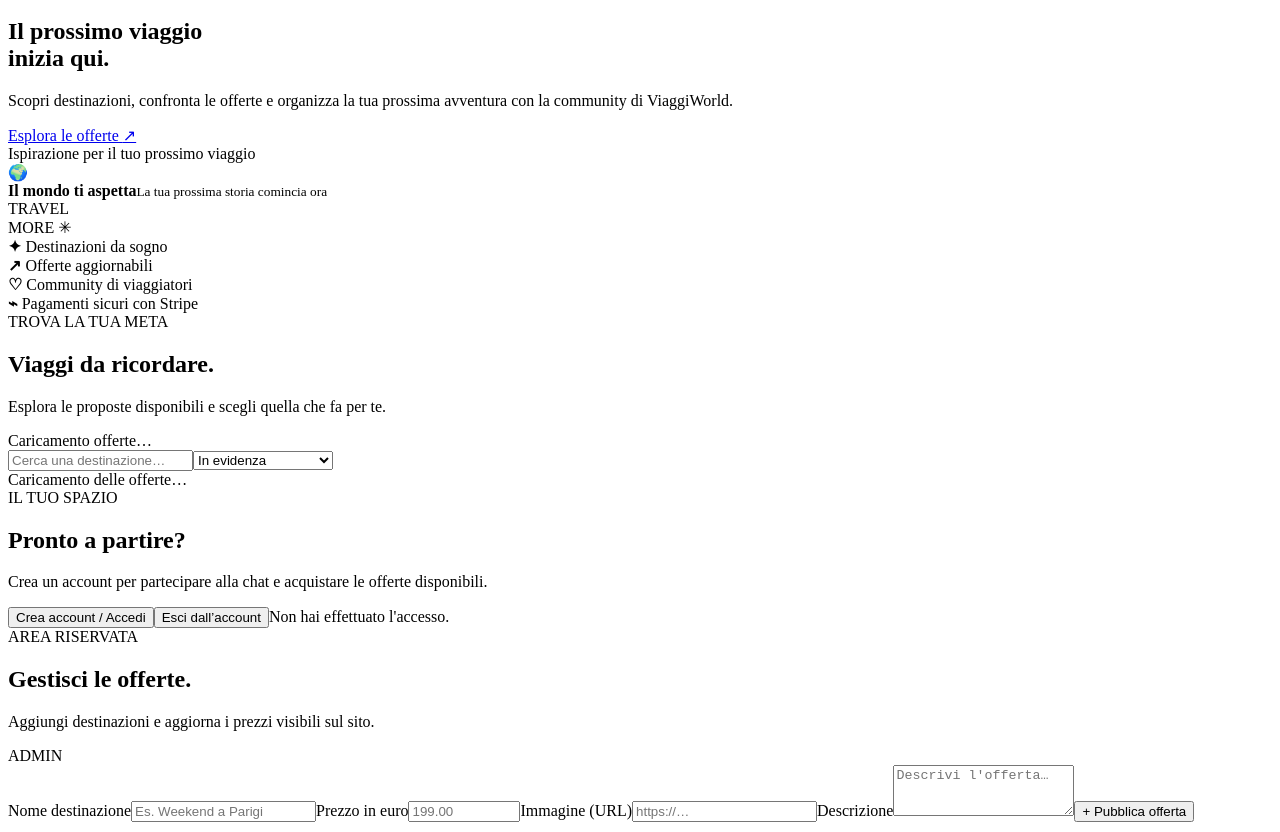
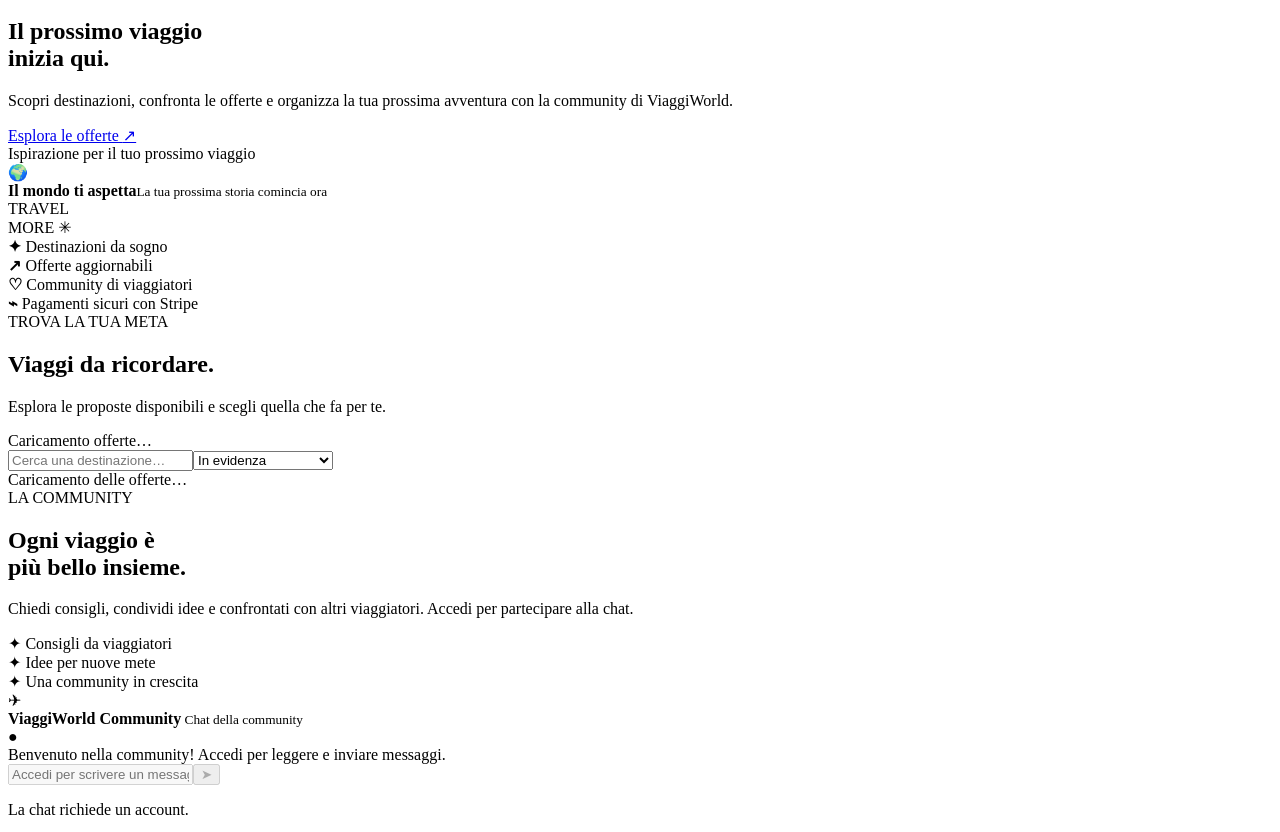
Before and after one commit to MrYung07/ViaggiWorld, a website with bundled scripts: page index.html in a window 1280 px wide. Shown: the part 86-918 px from the top of the page. Built offline with nearby package versions, Linux system fonts and the light colour scheme; a script that the page names is missing.

Commit message:
Update index.html

```diff
--- a/index.html
+++ b/index.html
@@ -30,6 +30,10 @@
     <div class="filters"><input id="searchOffers" type="search" placeholder="Cerca una destinazione…"><select id="sortOffers" aria-label="Ordina offerte"><option value="featured">In evidenza</option><option value="price-asc">Prezzo crescente</option><option value="price-desc">Prezzo decrescente</option></select></div>
     <div id="offers" class="offer-grid"><div class="empty-state">Caricamento delle offerte…</div></div>
   </section>
+    <section class="community-section" id="chat">
+    <div class="community-intro"><span class="eyebrow">LA COMMUNITY</span><h2>Ogni viaggio è<br>più bello <span class="accent">insieme.</span></h2><p>Chiedi consigli, condividi idee e confrontati con altri viaggiatori. Accedi per partecipare alla chat.</p><div class="community-points"><div>✦ Consigli da viaggiatori</div><div>✦ Idee per nuove mete</div><div>✦ Una community in crescita</div></div></div>
+    <div class="chat-card"><div class="chat-header"><div class="chat-avatar">✈</div><div><strong>ViaggiWorld Community</strong><small><span class="live-dot"></span> Chat della community</small></div><span class="chat-lock">●</span></div><div id="chatMessages" class="chat-messages"><div class="chat-welcome">Benvenuto nella community! Accedi per leggere e inviare messaggi.</div></div><form id="chatForm" class="chat-compose"><input id="chatInput" maxlength="1000" placeholder="Accedi per scrivere un messaggio…" disabled><button class="send-btn" type="submit" disabled aria-label="Invia messaggio">➤</button></form><p id="chatStatus" class="chat-status">La chat richiede un account.</p></div>
+  </section>
   <section id="account" class="account-section"><div><span class="eyebrow">IL TUO SPAZIO</span><h2>Pronto a partire?</h2><p>Crea un account per partecipare alla chat e acquistare le offerte disponibili.</p></div><div class="account-actions"><button id="accountOpen" class="btn btn-primary">Crea account / Accedi</button><button id="logoutBtn" class="btn btn-outline hidden">Esci dall’account</button><span id="accountStatus" class="account-status">Non hai effettuato l'accesso.</span></div></section>
   <section id="admin" class="section admin-section hidden"><div class="section-head"><div><span class="eyebrow">AREA RISERVATA</span><h2>Gestisci le <span class="accent">offerte.</span></h2><p>Aggiungi destinazioni e aggiorna i prezzi visibili sul sito.</p></div><span class="admin-tag">ADMIN</span></div>
     <form id="offerForm" class="admin-form"><label>Nome destinazione<input name="title" required maxlength="120" placeholder="Es. Weekend a Parigi"></label><label>Prezzo in euro<input name="price" type="number" min="1" max="100000" step="0.01" required placeholder="199.00"></label><label>Immagine (URL)<input name="image_url" type="url" placeholder="https://…"></label><label>Descrizione<textarea name="description" required maxlength="1000" rows="3" placeholder="Descrivi l'offerta…"></textarea></label><button class="btn btn-primary" type="submit">+ Pubblica offerta</button><p id="adminStatus" class="form-status"></p></form>
```
